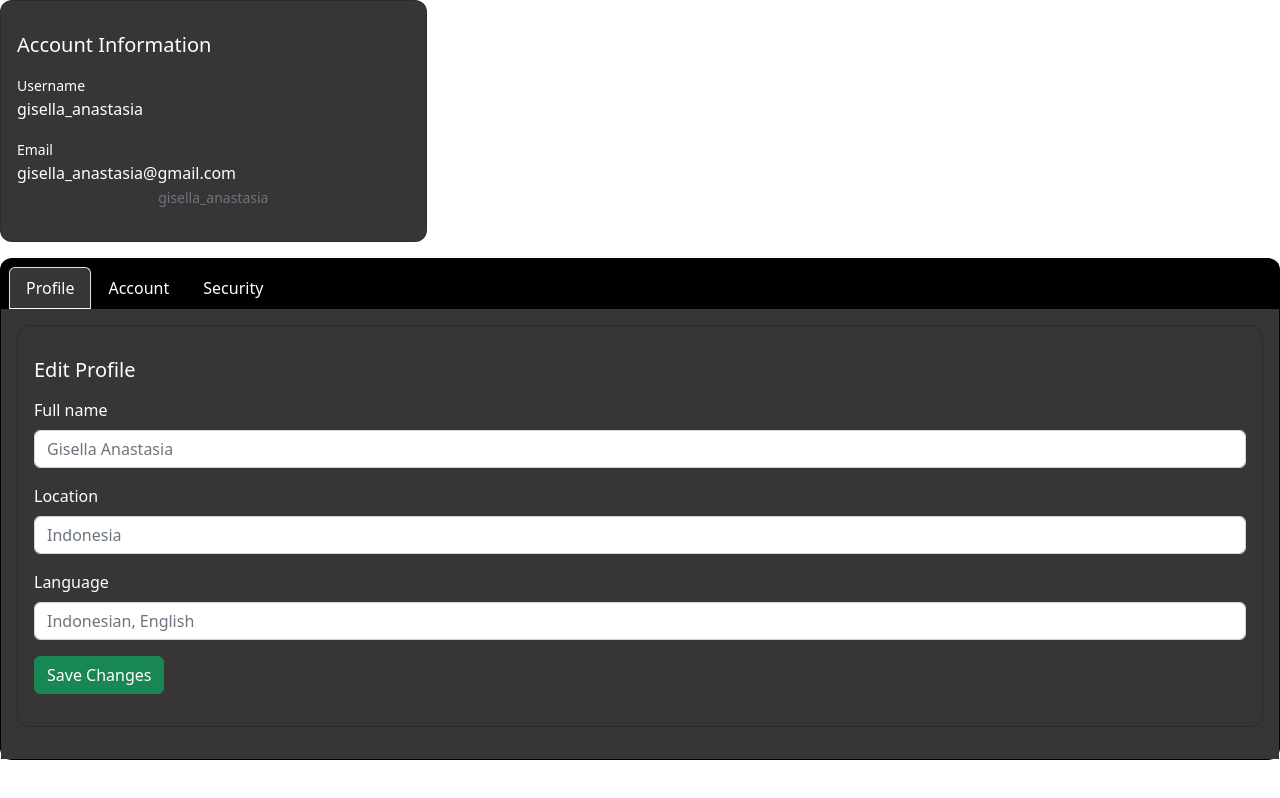
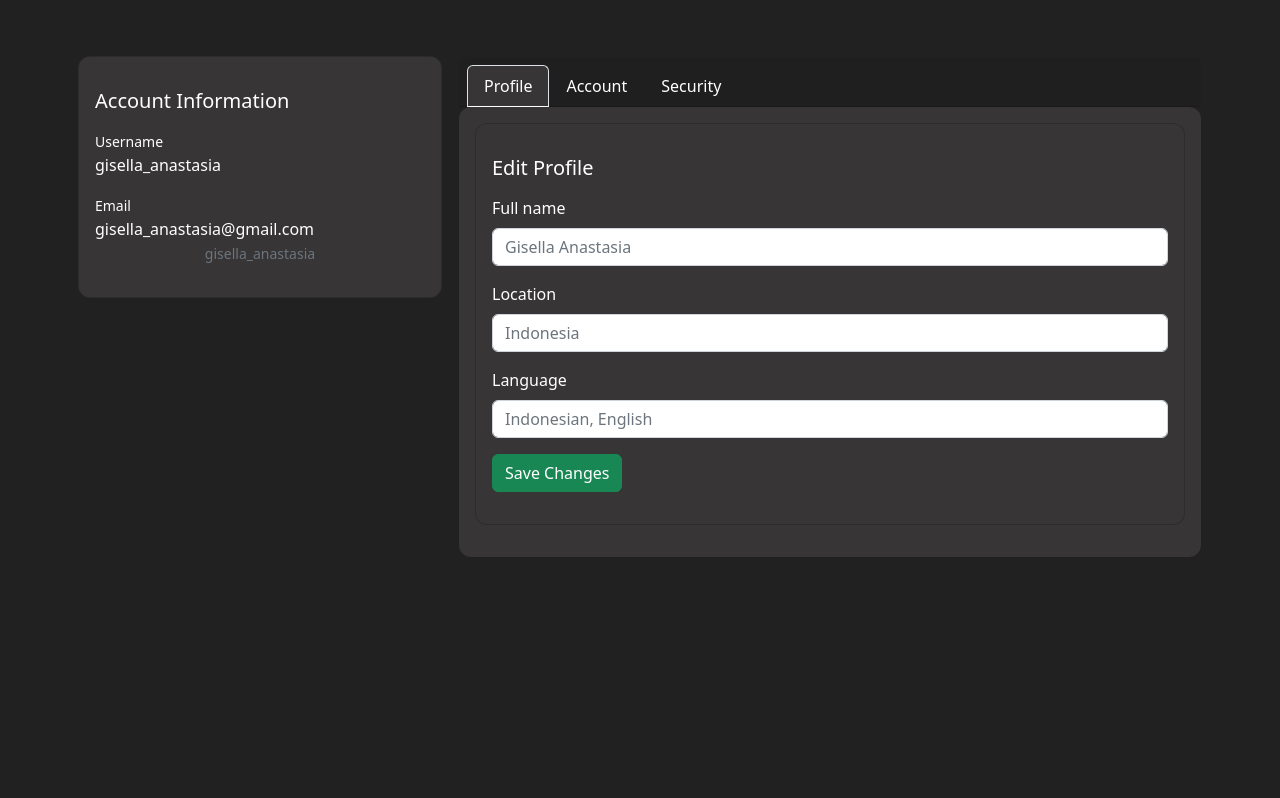
Before and after one commit to PandaNoob13/surpreedz, a React (Create React App) app: page / in a window 1280 px wide. Built offline with nearby package versions, Linux system fonts and the light colour scheme.

Commit message:
[add] create edit profile page

```diff
--- a/src/App.js
+++ b/src/App.js
@@ -1,13 +1,11 @@
+import EditProfilePage from "./features/EditProfilePage/EditProfilePage";
 import AccountCard from "./shared/components/AccountCard/AccountCard";
 import EditProfileCard from "./shared/components/EditProfieCard/EditProfieCard";
 
 function App() {
   return (
     <>
-      <div>
-        <AccountCard />
-      </div>
-      <EditProfileCard />
+      <EditProfilePage />
     </>
   );
 }
--- /dev/null
+++ b/src/features/EditProfilePage/EditProfilePage.js
@@ -0,0 +1,22 @@
+import React from 'react'
+import AccountCard from '../../shared/components/AccountCard/AccountCard'
+import EditProfileCard from '../../shared/components/EditProfieCard/EditProfieCard'
+
+function EditProfilePage() {
+    return (
+        <div className='text-white' style={{background: "#212121"}}>
+            <div className='container vh-100 py-5'>
+                <div className='row'>
+                    <div className='col-md-4 p-2'>
+                        <AccountCard />
+                    </div>
+                    <div className='col-md-8 p-2'>
+                        <EditProfileCard />
+                    </div>
+                </div>
+            </div>
+        </div>
+    )
+}
+
+export default EditProfilePage
--- a/src/shared/components/AccountCard/AccountCard.js
+++ b/src/shared/components/AccountCard/AccountCard.js
@@ -19,7 +19,7 @@ const AccountCard = () => {
     const {picUrl, name, username, email, category, location, currency, price, rating, createdAt} = serviceCardData;
 
     return (
-        <div className="card mb-3 py-3 col-4" style={{borderRadius: "12px", backgroundColor:"#373535"}}>
+        <div className="card mb-3 py-3" style={{borderRadius: "12px", backgroundColor:"#373535"}}>
             <div className="card-body text-white">
                 <h5 className="card-title">Account Information</h5>
                 <div className="mt-3">
--- a/src/shared/components/EditProfieCard/EditProfieCard.js
+++ b/src/shared/components/EditProfieCard/EditProfieCard.js
@@ -11,7 +11,7 @@ import './EditProfileCard.css';
 
 const EditProfileCard = () => {
     return (
-        <Card style={{borderRadius: "12px", backgroundColor:"black"}}>
+        <Card style={{borderRadius: "12px", borderColor: "#212121", backgroundColor:"#212121"}}>
             <Tab.Container defaultActiveKey="#profile">
                 <Card.Header>
                     <Nav variant="tabs" style={{}}>
@@ -26,7 +26,7 @@ const EditProfileCard = () => {
                         </Nav.Item>
                     </Nav>
                 </Card.Header>
-                <Card.Body style={{backgroundColor:"#373535"}}>
+                <Card.Body style={{borderRadius: "12px", backgroundColor:"#373535"}}>
                     <Tab.Content>
                         <TabPane id="profile" aria-labelledby='profile-tab' eventKey={"#profile"}>
                             <EditProfile />
```
